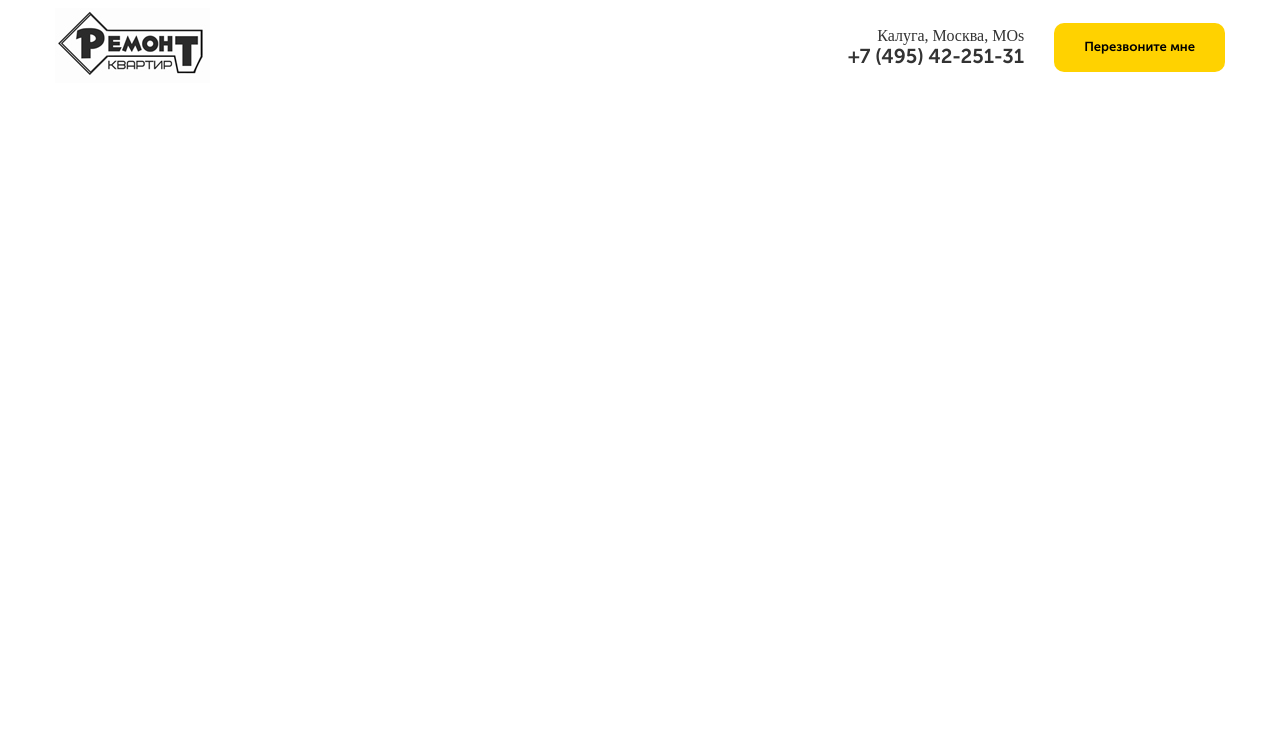
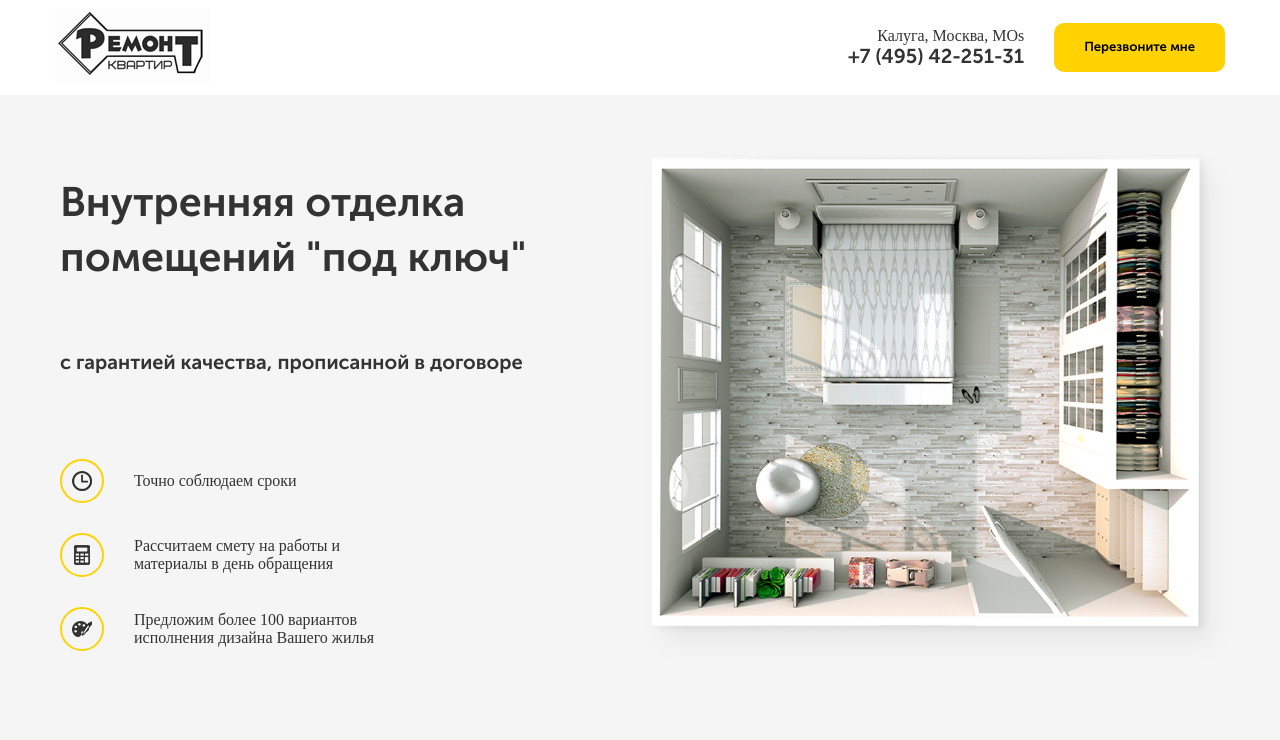
Before and after one commit to dimaShilov9645/working, a PHP site: page / in a window 1280 px wide. Shown: the top 740 px of the page. Run offline with PHP 8.4, Linux system fonts and the light colour scheme.

Commit message:
Сверстали главный экран

```diff
--- a/repair/index.html
+++ b/repair/index.html
@@ -25,6 +25,52 @@
 			</div>
 		</div>
 	</header>
+
+	<main class="main">
+		<div class="container">
+			<div class="main-wrap">
+				<div class="main-text">
+					<h1 class="main-text__title">
+						Внутренняя отделка<br>помещений "под ключ"
+						<span>с гарантией качества, прописанной в договоре</span>
+					</h1>
+					<div class="main-advantages">
+						<div class="main-advantages__item">
+							<div class="main-advantages__img main-advantages__img-1">
+
+							</div>
+							<div class="main-advantages__text">
+								Точно соблюдаем сроки
+							</div>
+						</div>
+						<!--main-avantages__item-->
+						<div class="main-advantages__item">
+							<div class="main-advantages__img main-advantages__img-2">
+
+							</div>
+							<div class="main-advantages__text">
+								Рассчитаем смету на работы и материалы в день обращения
+
+							</div>
+						</div>
+						<!--main-avantages__item-->
+						<div class="main-advantages__item">
+							<div class="main-advantages__img main-advantages__img-3">
+
+							</div>
+							<div class="main-advantages__text">
+								Предложим более 100 вариантов исполнения дизайна Вашего жилья
+							</div>
+						</div>
+						<!--main-avantages__item-->
+					</div>
+				</div>
+				<div class="main-image">
+					<img src="img/main/main-img.png" alt="main">
+				</div>
+			</div>
+		</div>
+	</main>
 <script src="js/script.js"></script>
 </body>
 </html>
--- /dev/null
+++ b/repair/sass/_main.sass
@@ -0,0 +1,44 @@
+.main
+	background-color: $light-bg-color
+	padding: 60px
+	&-wrap
+		display: flex
+	&-text
+		flex-basis: 50%
+		&__title
+			font-size: 41px
+			line-height: 55px
+			margin-top: 20px
+			+bold
+			margin-bottom: 69px
+			span
+				font-size: 20px
+				display: block
+				margin-top: 50px
+	&-image
+		flex-basis: 50%
+	&-advantages
+		display: flex
+		flex-direction: column
+		max-width: 350px
+		&__item
+			display: flex
+			align-items: center
+			margin-bottom: 30px
+			//border: 1px solid red
+		&__img
+			min-width: 40px
+			height: 40px
+			border-radius: 50%
+			border: 2px solid $primary-color
+			margin-right: 30px
+			background-size: 20px
+			background-repeat: no-repeat
+			background-position: center
+			&-1
+				background-image: url('../img/main/clock.png')
+			&-2
+				background-image: url('../img/main/calculator.png')
+				background-size: 16px
+			&-3
+				background-image: url('../img/main/paint-board.png')
--- a/repair/sass/_var.sass
+++ b/repair/sass/_var.sass
@@ -1,2 +1,3 @@
 $text-color: #333
 $primary-color: #ffd200
+$light-bg-color: #f5f5f5
--- a/repair/sass/style.sass
+++ b/repair/sass/style.sass
@@ -4,6 +4,7 @@
 @import 'normalize'
 @import 'inteface'
 @import 'header'
+@import 'main'
 
 body
 	font-family: Museo Sans Cyrl 300, sans-serif
@@ -11,3 +12,5 @@ body
 .container
 	width: 1170px
 	margin: 0 auto
+img
+	max-width: 100%
```
Also changed, not shown: repair/css/style.css, repair/img/main/calculator.png (added), repair/img/main/clock.png (added), repair/img/main/main-img.png (added), repair/img/main/paint-board.png (added).
